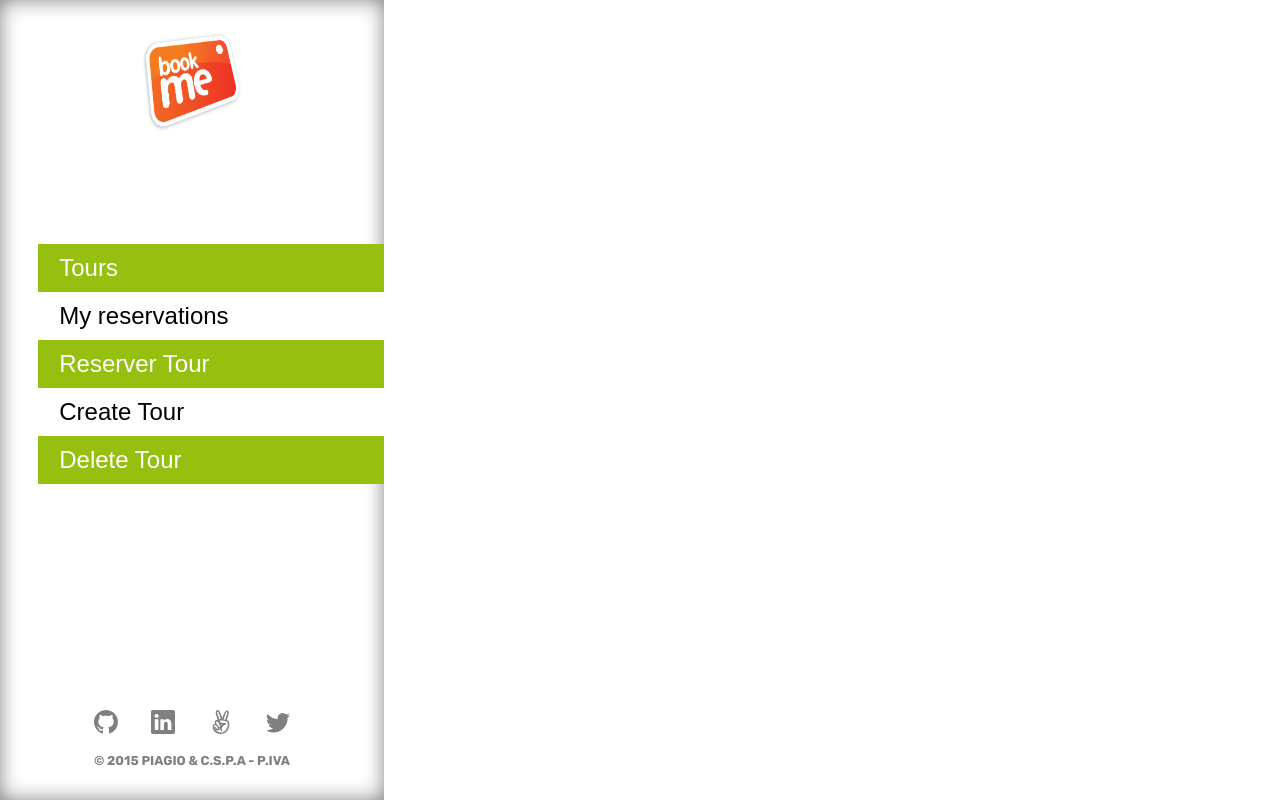
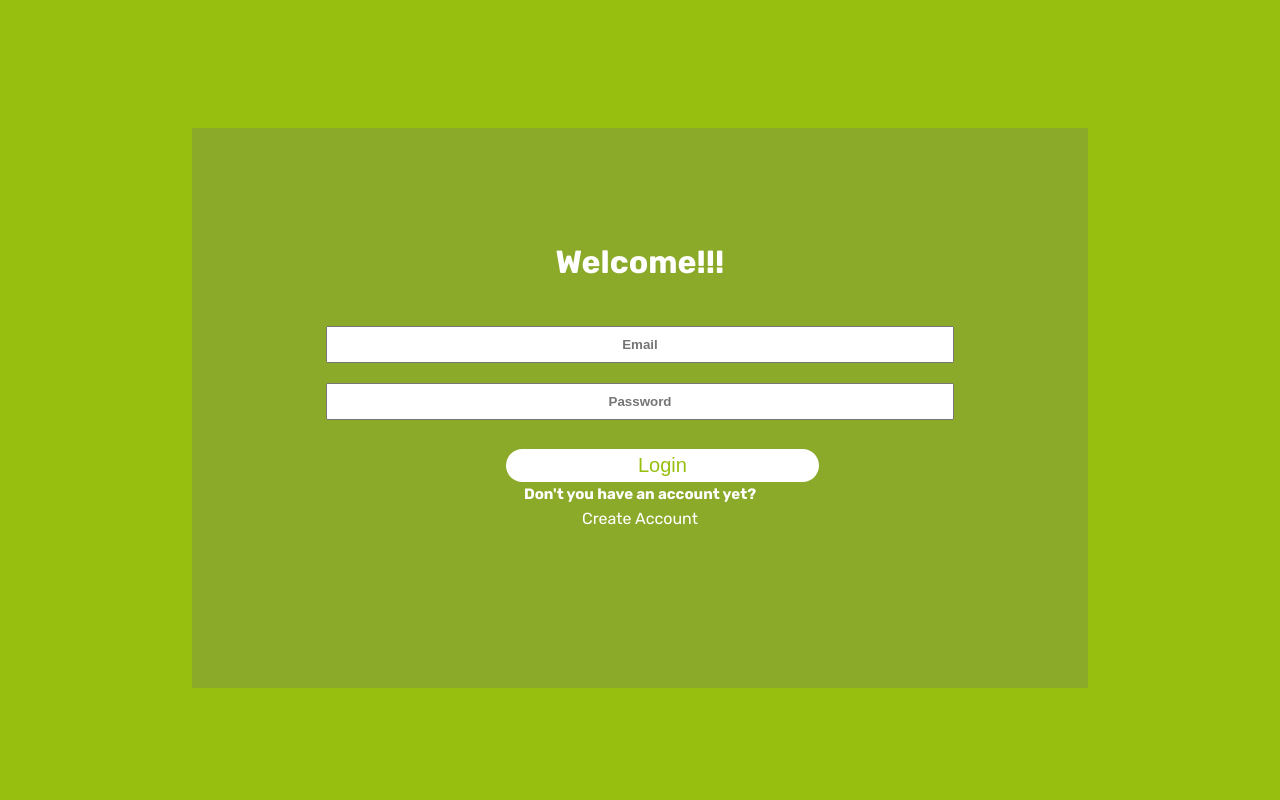
Before and after one commit to ABDULALI3468/bookMe-frontend, a React (Create React App) app: page /LogIn in a window 1280 px wide. Built offline with nearby package versions, Linux system fonts and the light colour scheme.

Commit message:
update the styling

```diff
--- a/src/App.js
+++ b/src/App.js
@@ -14,7 +14,7 @@ function App() {
     <>
       <Nav />
       <Routes>
-        <Route path="/LogInPage" element={<LogInPage />} />
+        <Route path="/LogIn" element={<LogInPage />} />
         <Route path="/CreateTour" element={<CreateTour />} />
         <Route path="/DeleteTours" element={<DeleteTours />} />
         <Route path="/tourDetails" element={<TourDetails />} />
--- a/src/styles/LogInPage.css
+++ b/src/styles/LogInPage.css
@@ -70,7 +70,7 @@ button:hover {
   text-decoration: none;
 }
 
-@media screen and (min-width: 450px) {
+@media screen and (min-width: 390px) {
   .login {
     height: 100vh;
   }
@@ -96,7 +96,10 @@ button:hover {
   .login-form button {
     margin-top: 1%;
     padding: 5px;
-    flex-basis: 30%;
     cursor: pointer;
   }
+
+  .links h3 {
+    font-size: 15px;
+  }
 }
```
